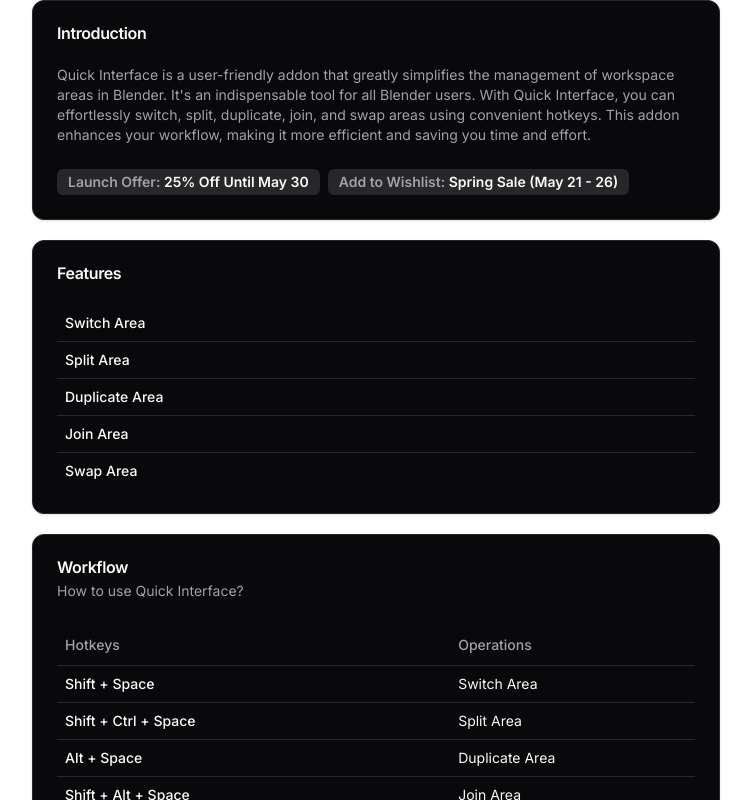
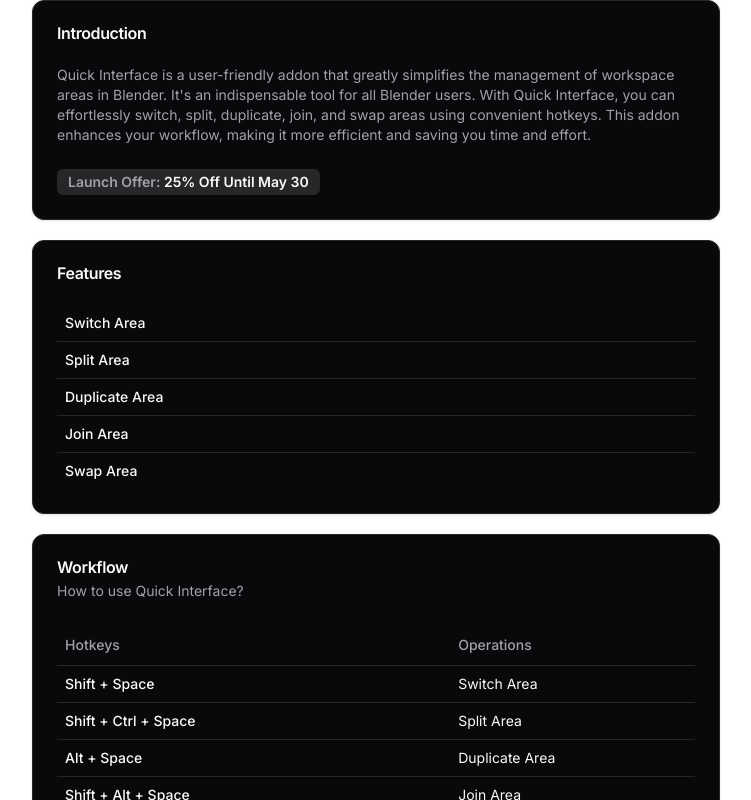
Before and after one commit to B3dHub/addons, a Next.js app: page /quick-interface in a window 1280 px wide. Shown: the top 800 px of the page, without its empty margins (264-1015 px from the left). Built offline with nearby package versions, Linux system fonts and the light colour scheme.

Commit message:
Removed: badge

```diff
--- a/app/quick-interface/page.tsx
+++ b/app/quick-interface/page.tsx
@@ -54,11 +54,11 @@ export default function QuickInterfacePage() {
               Launch Offer: <span>25% Off Until May 30</span>
             </CardDescription>
           </Badge>
-          <Badge variant={"secondary"}>
+          {/* <Badge variant={"secondary"}>
             <CardDescription>
               Add to Wishlist: <span>Spring Sale (May 21 - 26)</span>
             </CardDescription>
-          </Badge>
+          </Badge> */}
         </CardContent>
       </Card>
 
--- a/components/coupon.tsx
+++ b/components/coupon.tsx
@@ -10,11 +10,11 @@ export default function Coupon() {
           Coupon code: <span>discount10</span> to get 10% off
         </CardDescription>
       </Badge>
-      <Badge variant={"secondary"}>
+      {/* <Badge variant={"secondary"}>
         <CardDescription>
           Add to Wishlist: <span>Spring Sale (May 21 - 26)</span>
         </CardDescription>
-      </Badge>
+      </Badge> */}
     </div>
   );
 }
```
